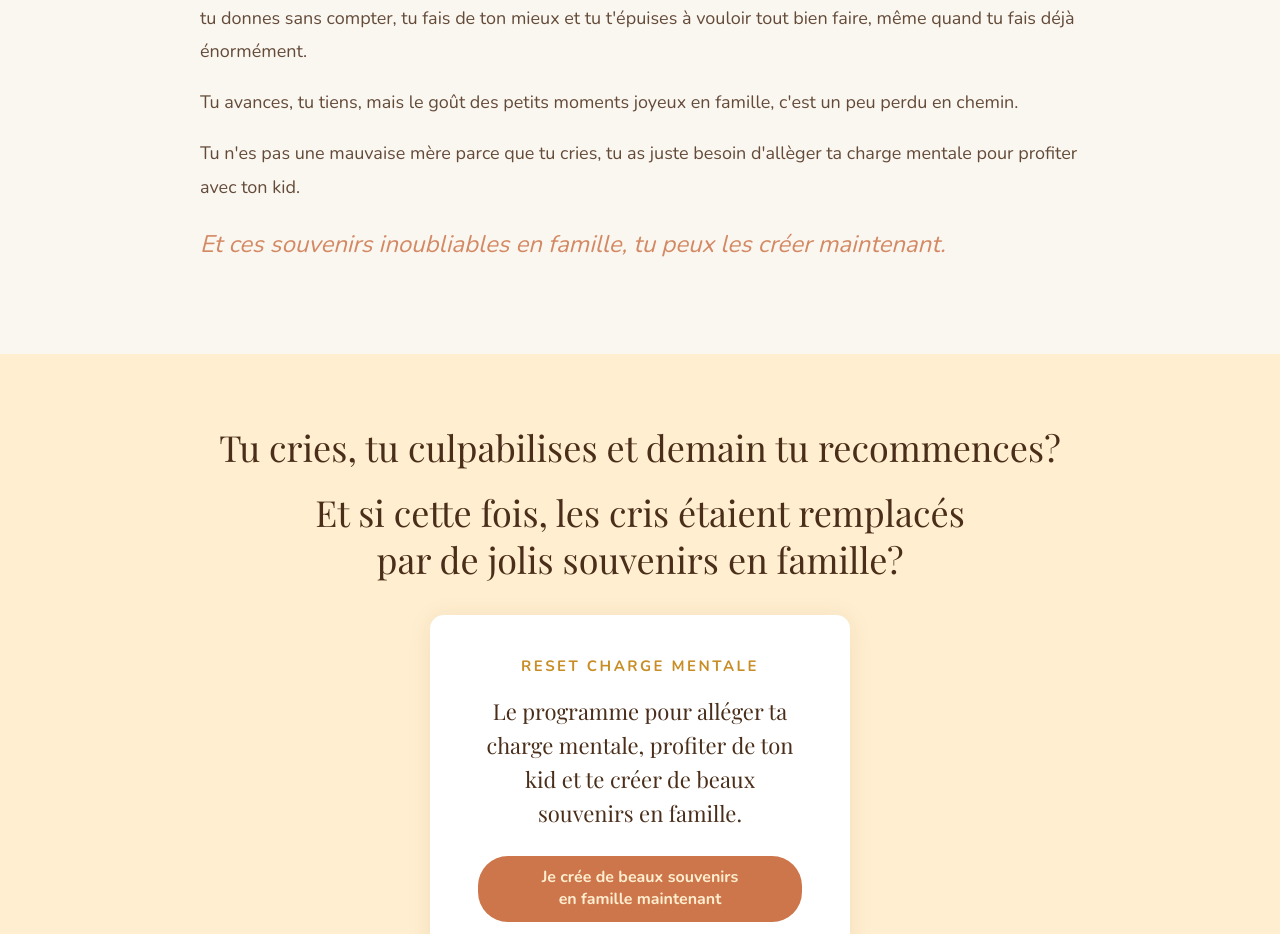
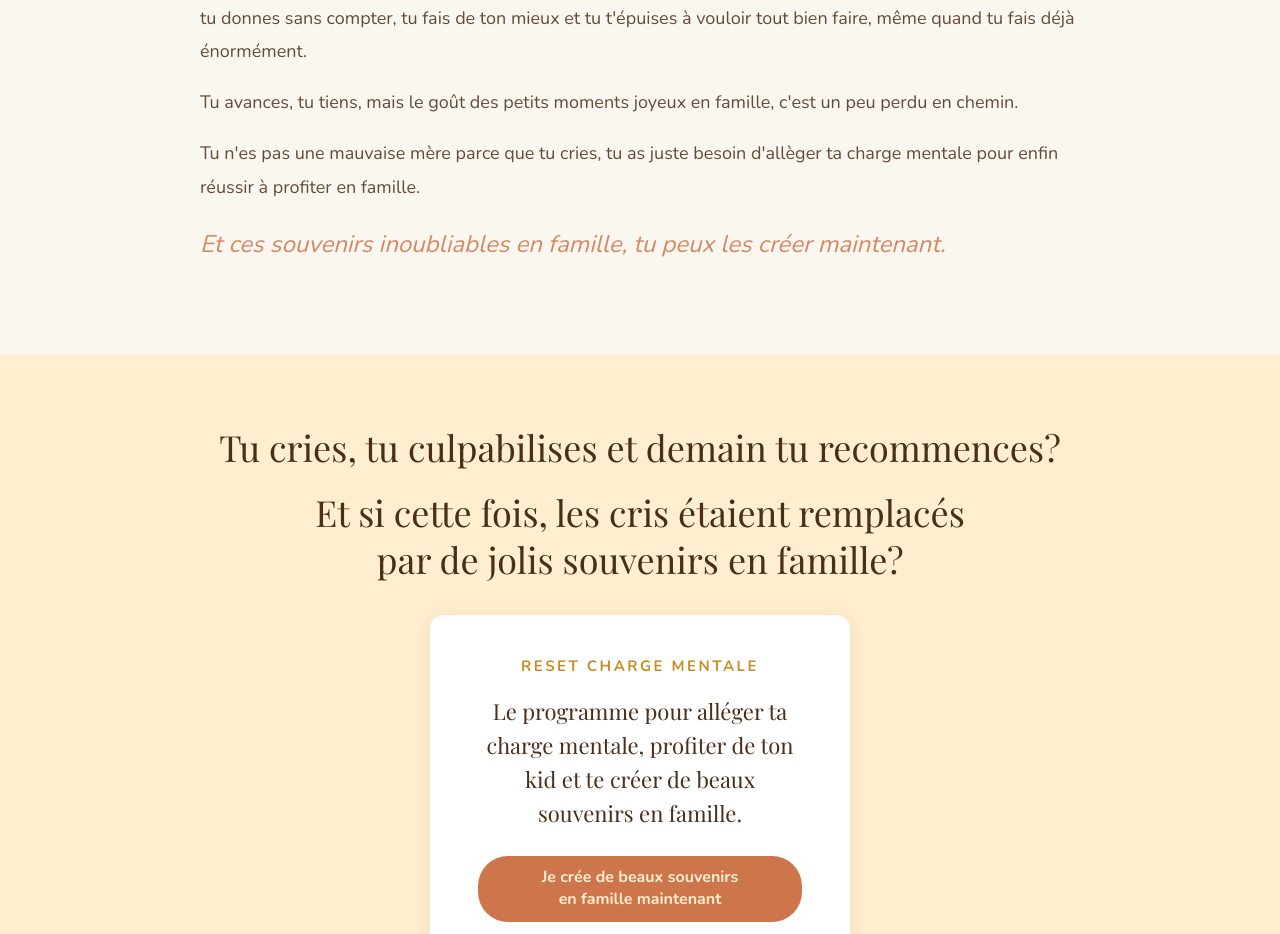
Before and after one commit to MonicaBonetti/monicabonetti.github.io, a plain HTML site: page index.html in a window 1280 px wide. Shown: the part 3640-4574 px from the top of the page. Drawn offline with nearby package versions, Linux system fonts and the light colour scheme; a web font is replaced by a local one.

Commit message:
Update index.html

```diff
--- a/index.html
+++ b/index.html
@@ -856,7 +856,7 @@
     <p>C'est de l'amour infini, des rires, des frissons. Mais c'est aussi un cerveau qui ne s'arrête jamais.</p>
     <p>Ton kid a le pouvoir de tout mobiliser en toi : ton énergie, tes pensées, ton temps. Et toi, au milieu de tout ça, tu donnes sans compter, tu fais de ton mieux et tu t'épuises à vouloir tout bien faire, même quand tu fais déjà énormément.</p>
     <p>Tu avances, tu tiens, mais le goût des petits moments joyeux en famille, c'est un peu perdu en chemin.</p>
-    <p>Tu n'es pas une mauvaise mère parce que tu cries, tu as juste besoin d'allèger ta charge mentale pour profiter avec ton kid.</p>
+    <p>Tu n'es pas une mauvaise mère parce que tu cries, tu as juste besoin d'allèger ta charge mentale pour enfin réussir à profiter en famille.</p>
 <p style="color: var(--terracotta); font-size: 24px; font-style: italic;">Et ces souvenirs inoubliables en famille, tu peux les créer maintenant.</p>
   </div>
 </section>
```
